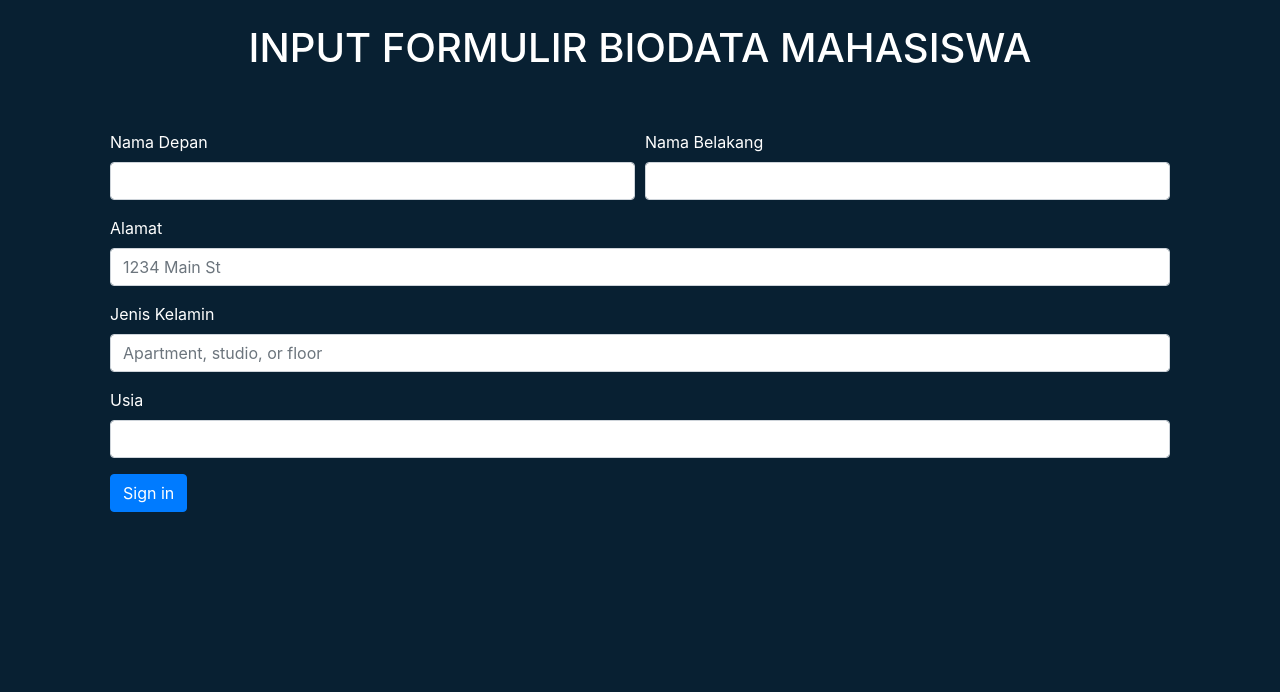
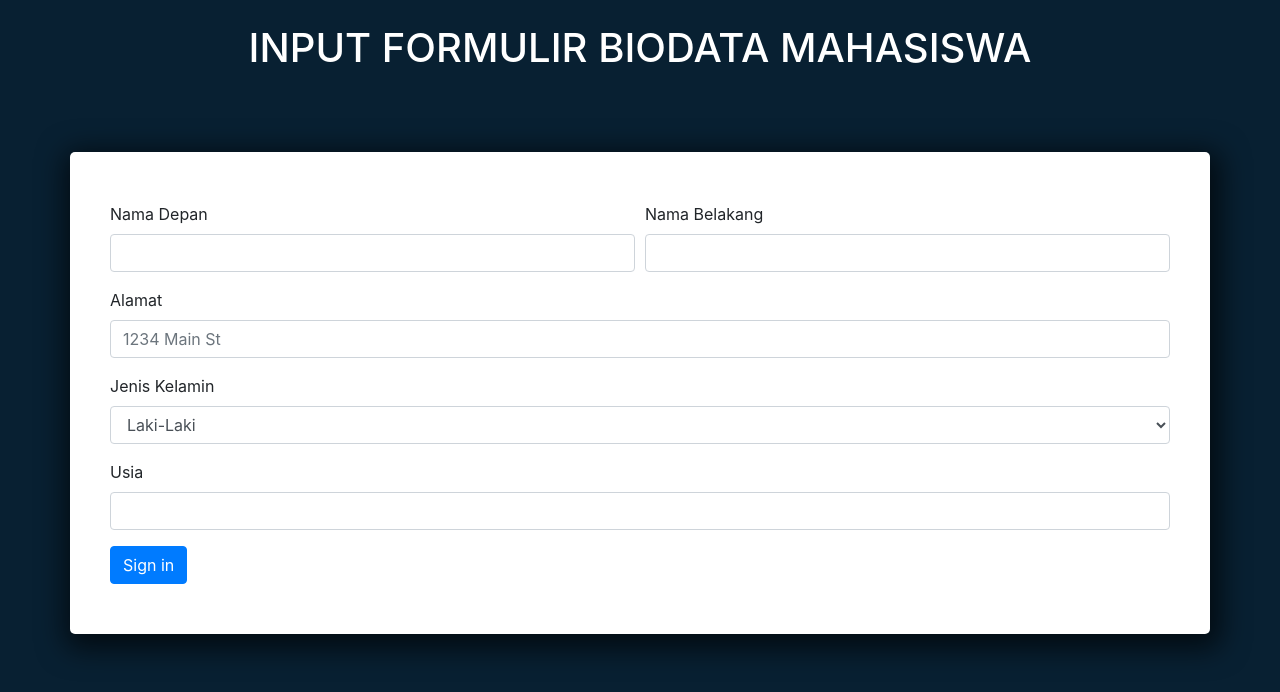
Before and after one commit to chrystalio/Digitalent-Kominfo, a PHP site: page / in a window 1280 px wide. Shown: the top 692 px of the page. Run offline with PHP 8.4, Linux system fonts and the light colour scheme.

Commit message:
add style shadow

```diff
--- a/modul-6/index.php
+++ b/modul-6/index.php
@@ -13,7 +13,7 @@
 <body>
   <h1 class="text-center pt-4 text-white">INPUT FORMULIR BIODATA MAHASISWA</h1>
   <div class="container p-8">
-    <form class="text-white">
+    <form class="">
       <div class="form-row">
         <div class="form-group col-md-6">
           <label for="inputEmail4">Nama Depan</label>
@@ -29,8 +29,11 @@
         <input type="text" class="form-control" id="inputAlamat" placeholder="1234 Main St">
       </div>
       <div class="form-group">
-        <label for="inputAddress2">Jenis Kelamin</label>
-        <input type="text" class="form-control" id="inputJenisKelamin" placeholder="Apartment, studio, or floor">
+        <label for="inputJenisKelamin">Jenis Kelamin</label>
+        <select id="inputJenisKelamin" class="form-control">
+          <option selected>Laki-Laki</option>
+          <option>Perempuan</option>
+        </select>
       </div>
       <div class="form-group">
         <div class="form-group">
@@ -45,7 +48,7 @@
 
 
 
-<!-- JS - JQUERY -->
+  <!-- JS - JQUERY -->
   <script src="https://code.jquery.com/jquery-3.5.1.slim.min.js"
     integrity="sha384-DfXdz2htPH0lsSSs5nCTpuj/zy4C+OGpamoFVy38MVBnE+IbbVYUew+OrCXaRkfj" crossorigin="anonymous">
   </script>
--- a/modul-6/style.css
+++ b/modul-6/style.css
@@ -4,5 +4,10 @@ body{
 
 .container{
     padding: 50px 40px;
-
+    background-color: white;
+    border-radius: 5px;
+    margin-top: 5em;
+    -webkit-box-shadow: 3px 7px 28px 8px rgba(0,0,0,0.64);
+    -moz-box-shadow: 3px 7px 28px 8px rgba(0,0,0,0.64);
+    box-shadow: 3px 7px 28px 8px rgba(0,0,0,0.64);
 }
```
